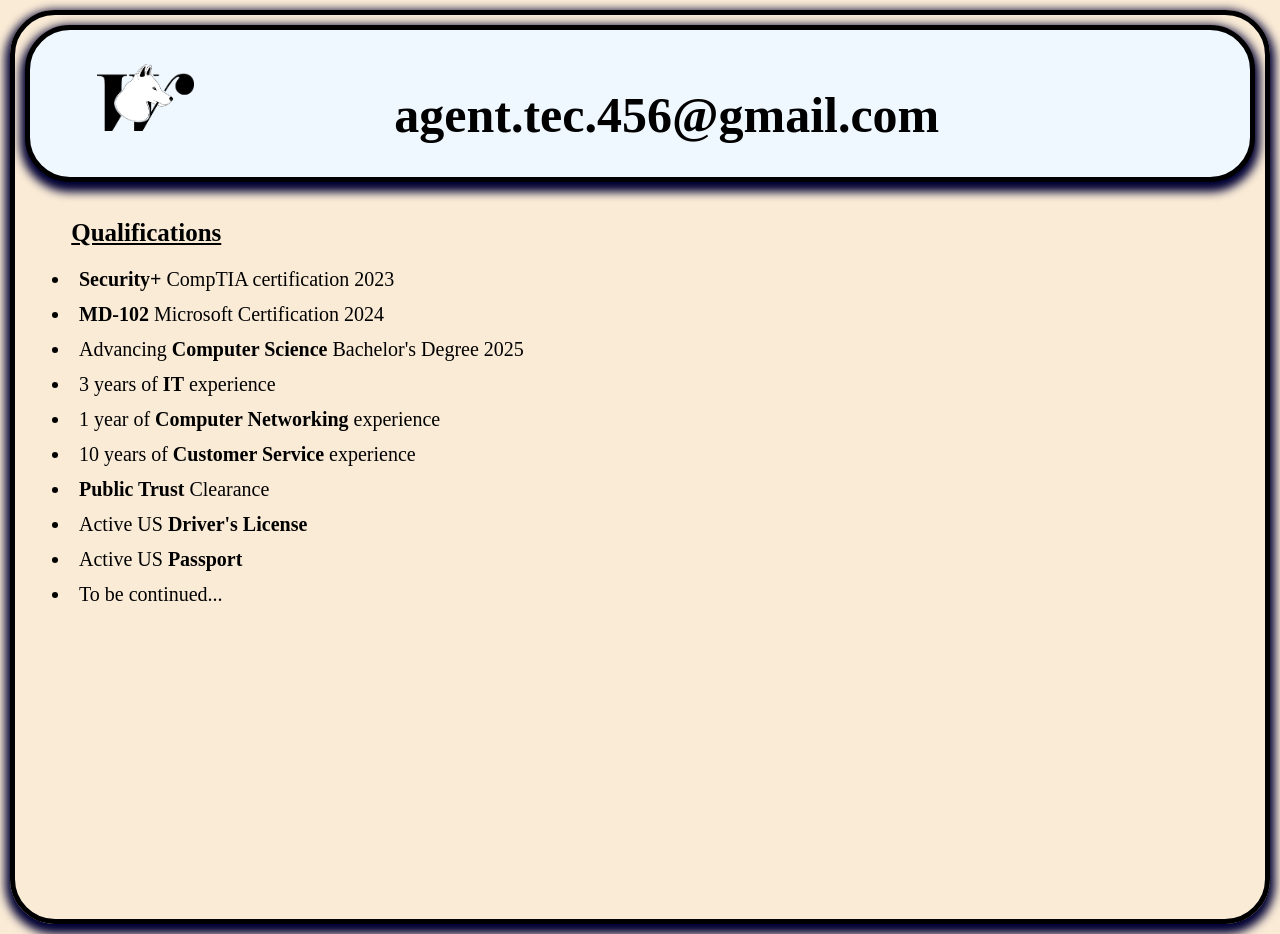
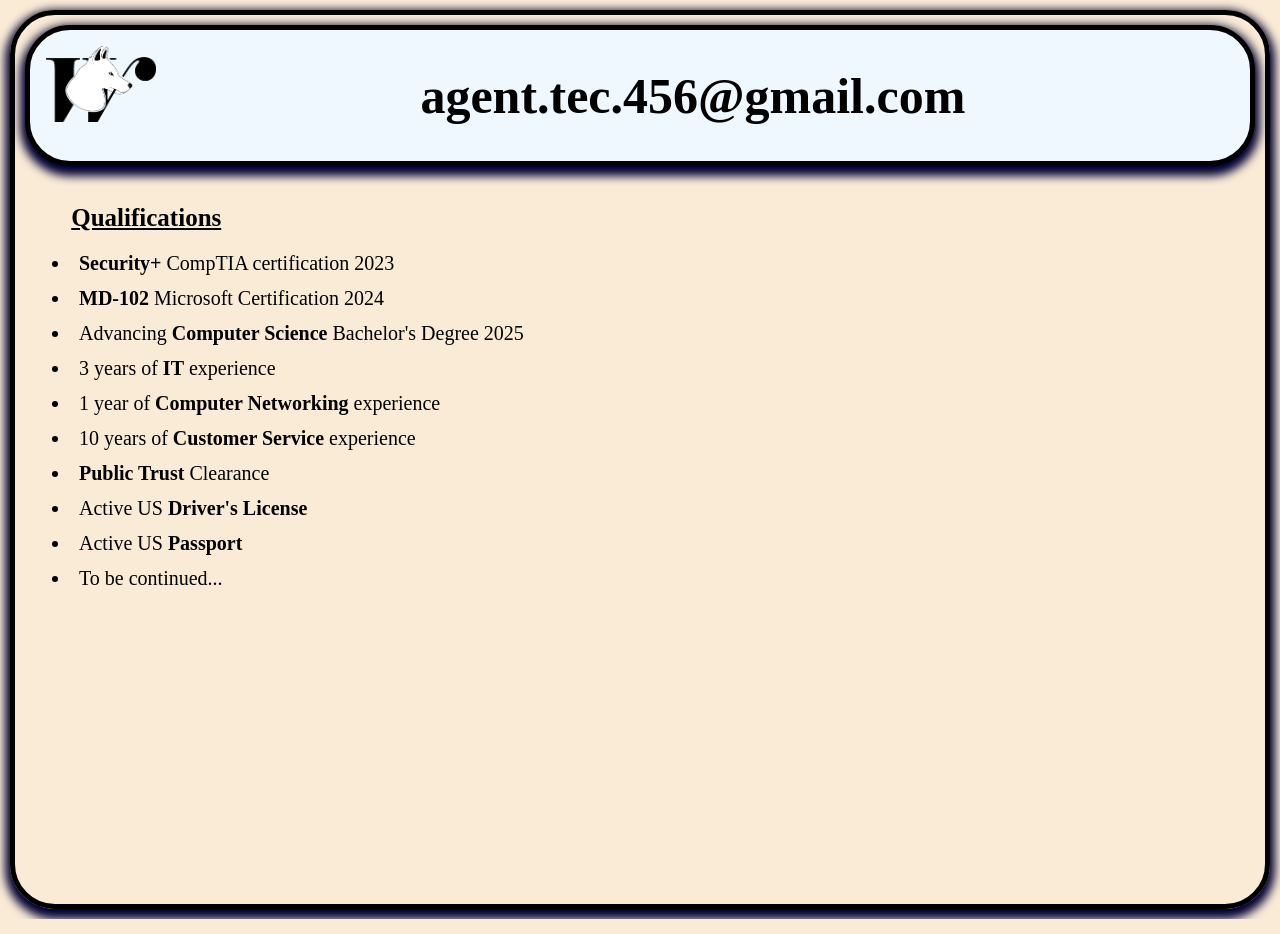
Before and after one commit to a9ent789/CSC104Final, a plain HTML site: page index.html in a window 1280 px wide. Drawn offline with Linux system fonts and the light colour scheme.

Commit message:
changed some stuff

```diff
--- a/FinalCSS.css
+++ b/FinalCSS.css
@@ -8,19 +8,29 @@
 	border-radius: 45px;
 	margin: 10px;
 	box-shadow: 0px 5px 10px 5px #003;
-	background-color:aliceblue;
-	vertical-align: middle;
+	background-color: aliceblue;
+
 
 }
-/*This is specifically for the icon that I don't have yet, but will someday*/
+/*This is specifically for the icon*/
 .icon{
-	width: 10%;
+	width: 30%;
+	margin: 1%;
+	float: left;
+	margin-left: 1%;
+	padding-right: 0%;
 }
 
+/*This is all the settings to keep the email in the correct place*/
+.email{
+	text-align: left;
+	font-size: 50px;
+	margin-bottom: 3%;
+	margin-top: 3%;
+}
 /*This is to keep the header in the center and the icon in the left*/
 h1{
-	font-size: 50px;
-	margin-right: 20%
+
 }
 
 h2{
--- a/index.html
+++ b/index.html
@@ -12,7 +12,8 @@
 	<!--This is the title div, I will use this same div across all of the pages. -->
 	<div class="emailTitle">
 		<!--This is the information that I want in the title -->
-		<h1 align="center"> <img class="icon" src="Icon.png">               &emsp; &emsp; &emsp;  agent.tec.456@gmail.com</h1>
+		<div class="icon"><img class="icon" src="Icon.png"> </div>
+		<div class="email"><h1 class="email">agent.tec.456@gmail.com</h1></div>
 	</div>
 	<!--This is a separate div for all the information and picture and stuff that I want in all the pages that will look exactly like this one. -->
 	<div class="intelBody">
```
Also changed, not shown: Final.html (+1 -1 lines).
